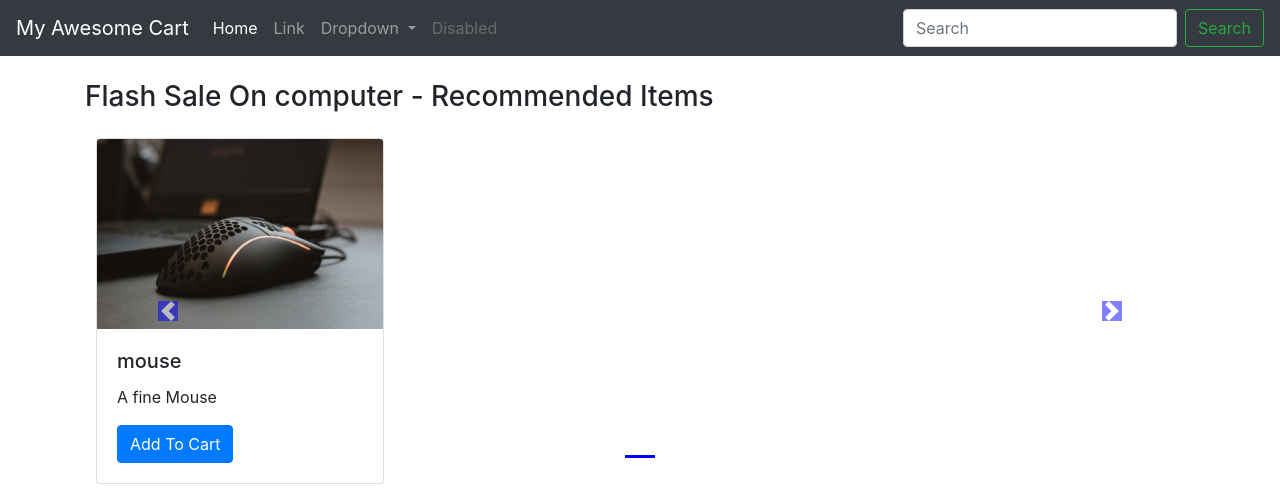
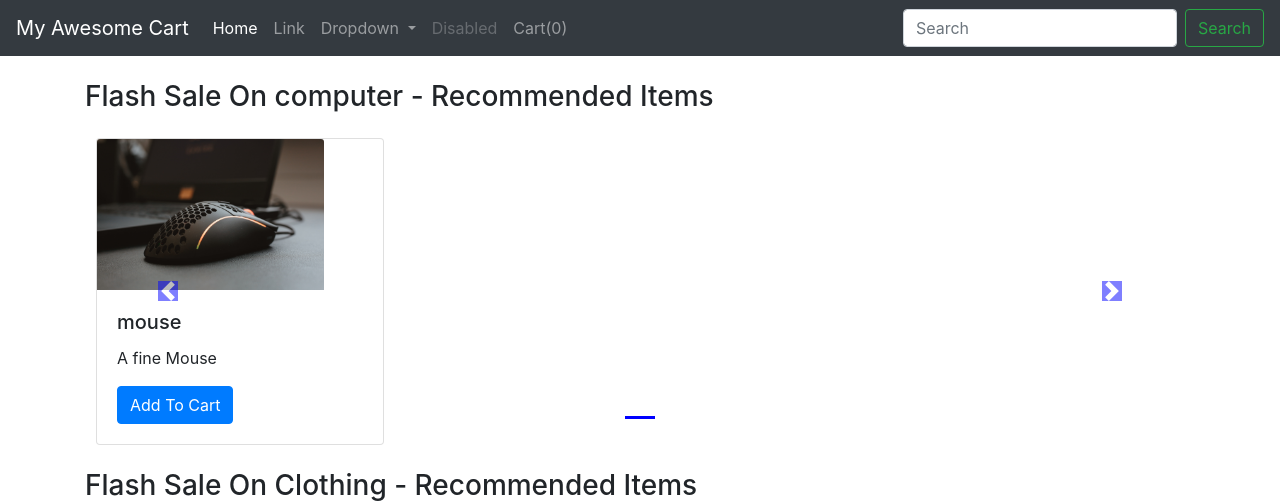
Before and after one commit to MahdinOhi/MAC-My-Awesome-Cart, a Django app: page /shop/ in a window 1280 px wide. Shown: the top 501 px of the page. Run offline with Django 4.2, Linux system fonts and the light colour scheme; data comes from the database, SQL or seed files in the repository; both versions use the stored data as it was after the commit; some libraries are stand-ins or nearby versions.

Commit message:
Improved Slider Logic & Added Cart Items Count

```diff
--- a/shop/templates/shop/basic.html
+++ b/shop/templates/shop/basic.html
@@ -84,6 +84,9 @@
     <li class="nav-item">
       <a class="nav-link disabled" href="#" tabindex="-1" aria-disabled="true">Disabled</a>
     </li>
+    <li class="nav-item">
+      <a class="nav-link" href="#">Cart(<span id="cart">0</span>)</a>
+    </li>
   </ul>
   <form class="form-inline my-2 my-lg-0">
     <input class="form-control mr-sm-2" type="search" placeholder="Search" aria-label="Search">
--- a/shop/templates/shop/index.html
+++ b/shop/templates/shop/index.html
@@ -11,8 +11,8 @@
     }
 
     .col-md-3 img {
-        width: 227px;
-        max-height: 242px;
+        max-width: 227px;
+        height: 242px;
     }
 
     body .carousel-indicator li {
@@ -55,18 +55,7 @@
 
         <div class="container carousel-inner no-padding">
             <div class="carousel-item active">
-                <div class="col-xs-3 col-sm-3 col-md-3">
-                    <div class="card" style="width: 18rem;">
-                        <img src='/media/{{ product.0.image }}' class="card-img-top" alt="...">
-                        <div class="card-body">
-                            <h5 class="card-title">{{ product.0.product_name }}</h5>
-                            <p class="card-text">{{ product.0.desc }}</p>
-                            <button id="pr{{ product.0.id }}" class="btn btn-primary cart">Add To Cart</button>
-                        </div>
-                    </div>
-                </div>
-
-                {% for i in product|slice:"1:"%}
+                {% for i in product %}
                 <div class="col-xs-3 col-sm-3 col-md-3">
                     <div class="card" style="width: 18rem;">
                         <img src='/media/{{ i.image }}' class="card-img-top" alt="...">
@@ -77,7 +66,7 @@
                         </div>
                     </div>
                 </div>
-                {% if forloop.counter|divisibleby:3 and forloop.counter > 0 and not forloop.last %}
+                {% if forloop.counter|divisibleby:4 and forloop.counter > 0 and not forloop.last %}
             </div>
             <div class="carousel-item">
                 {% endif %}
@@ -153,30 +142,30 @@
 
 
 {% block js %}
-<script src="https://code.jquery.com/jquery-3.7.0.min.js" integrity="sha256-2Pmvv0kuTBOenSvLm6bvfBSSHrUJ+3A7x6P5Ebd07/g=" crossorigin="anonymous"></script>
 <script>
-    console.log('working')
-    if(localStorage.getItem('cart') == null)
+console.log('working');
+if(localStorage.getItem('cart') == null){
+var cart = {};
+}
+else
 {
-    var cart={};
+cart = JSON.parse(localStorage.getItem('cart'));
+document.getElementById('cart').innerHTML = Object.keys(cart).length;
 }
-    else{
-    cart= JSON.parse(localstorage.getItem('cart'));
-    }
-    //jQuery starts here//
 $('.cart').click(function(){
-
 console.log('clicked');
 var idstr = this.id.toString();
 console.log(idstr);
 if (cart[idstr] !=undefined){
 cart[idstr] = cart[idstr] + 1;
 }
-    else{
-        cart[idstr] =1;
+else
+{
+cart[idstr] = 1;
 }
 console.log(cart);
-    localStorage.setItem("cart",JSON.stringify(cart));
+localStorage.setItem('cart', JSON.stringify(cart));
+document.getElementById('cart').innerHTML = Object.keys(cart).length;
 });
 </script>
-{% endblock js %}
+{% endblock %}
```
Also changed, not shown: db.sqlite3, media/shop/images/Toasters.jpg (added), media/shop/images/blender.jpg (added), 2 other files. Lines whose indentation alone changed are shown as unchanged.
